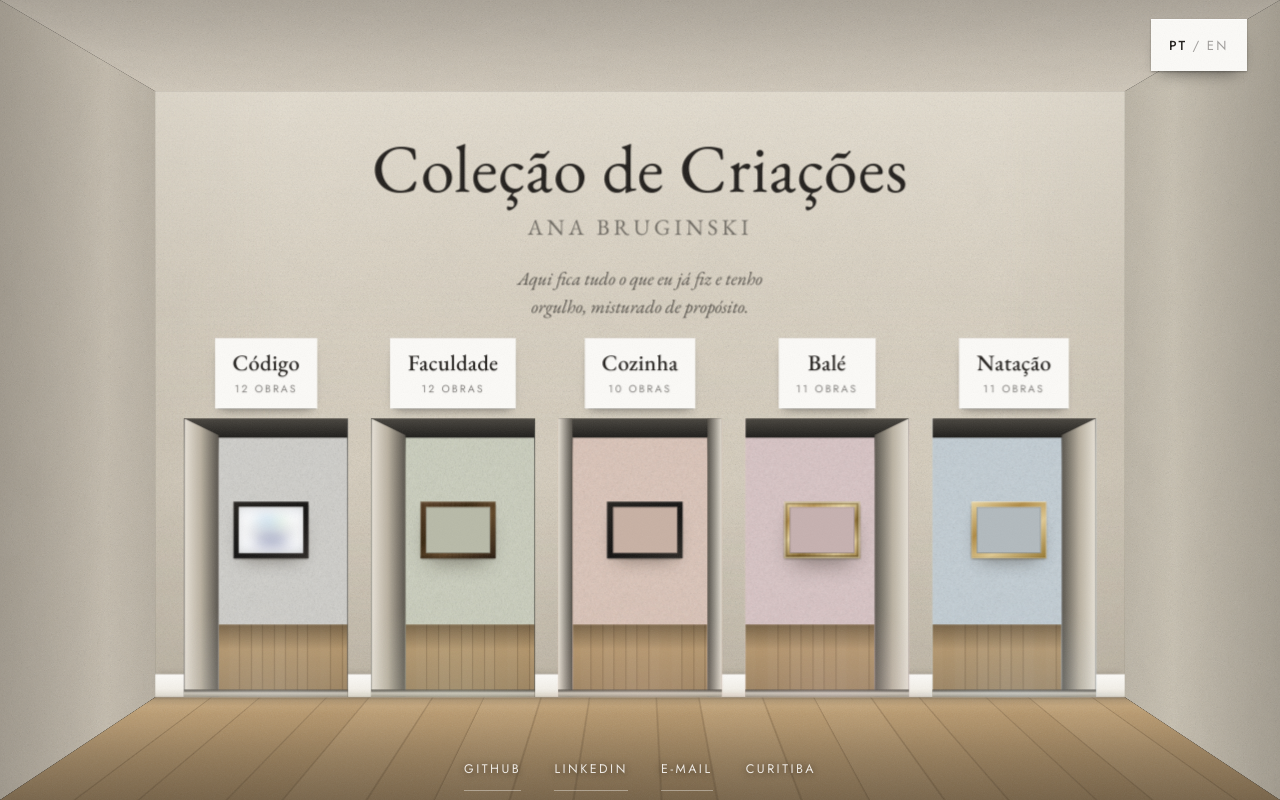
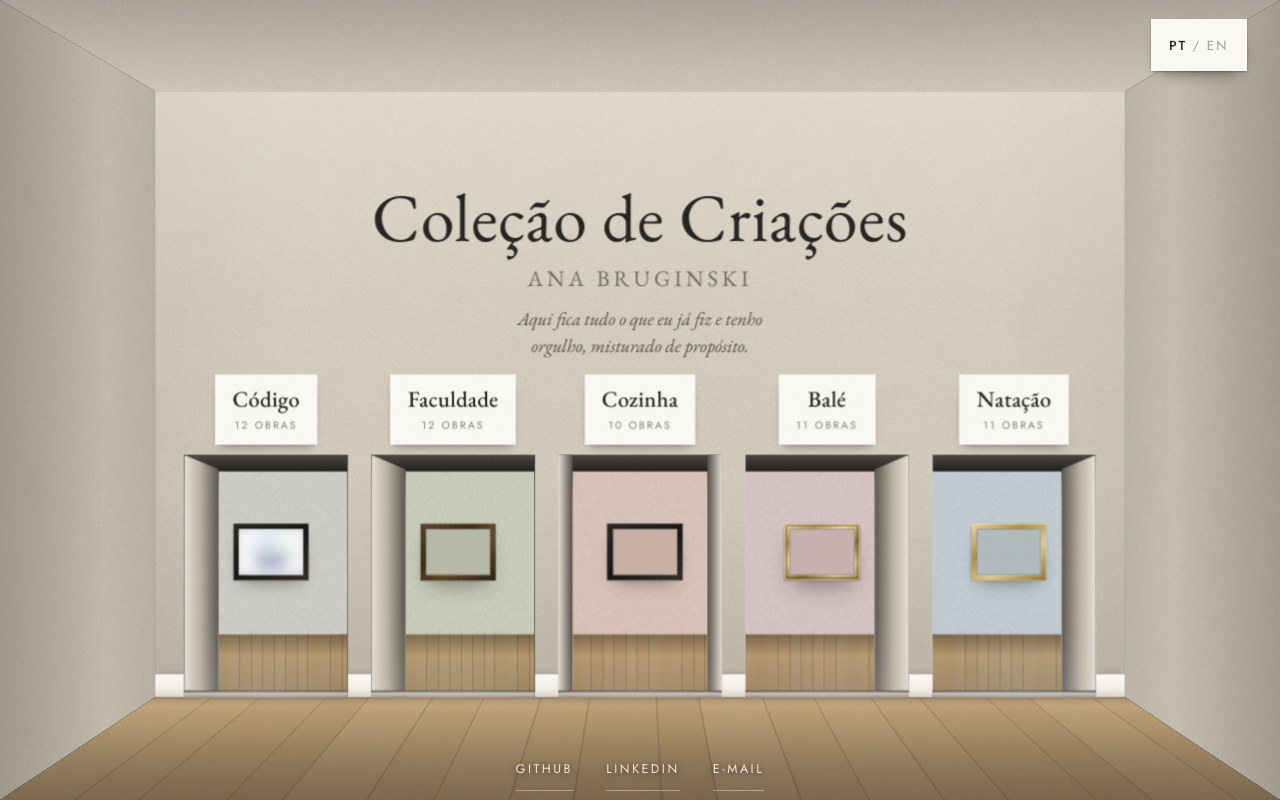
Before and after one commit to Ana-Bruginski/Colecao-de-criacoes, a plain HTML site: page index.html in a window 1280 px wide. Drawn offline with Linux system fonts and the light colour scheme.

Commit message:
Correção de tamanho/letras

```diff
--- a/css/saguao.css
+++ b/css/saguao.css
@@ -53,9 +53,14 @@
   flex-direction:column;
   align-items:center;
   justify-content:flex-end;
-  gap:clamp(14px, 3vh, 40px);
-  padding-top:clamp(20px, 6vh, 70px);
+  gap:clamp(10px, 2.4vh, 36px);
+  padding-top:clamp(14px, 4vh, 60px);
 }
+
+/* A fileira de portas cede altura antes do texto: numa janela
+   baixa é melhor a porta encolher do que o título ser cortado. */
+.saguao .portais{ flex:0 1 auto; min-height:0 }
+.saguao-texto{ flex:0 0 auto }
 
 /* ---------- 1. texto de parede ---------- */
 
@@ -70,12 +75,16 @@
   color:var(--tinta-saguao);
 }
 
+/* O tamanho é limitado pela largura E pela altura. Só por largura,
+   numa janela larga e baixa o título passava de 130px, o conteúdo
+   ficava mais alto que a parede e — como a coluna é ancorada
+   embaixo — o que sobrava escapava por cima e era cortado. */
 .saguao-texto h1{
   margin:0;
   font-family:var(--display);
   font-weight:400;
-  font-size:clamp(2.8rem, 7vw, 6rem);
-  line-height:1.02;
+  font-size:min(clamp(2.4rem, 7vw, 6rem), 11.5vh);
+  line-height:1.06;
   letter-spacing:.012em;
   text-wrap:balance;
 }
@@ -84,18 +93,18 @@
   margin:.42em 0 0;
   font-family:var(--display);
   font-weight:400;
-  font-size:clamp(1.3rem, 2.3vw, 1.9rem);
+  font-size:min(clamp(1.05rem, 2.3vw, 1.9rem), 3.8vh);
   letter-spacing:.18em;
   text-transform:uppercase;
   color:color-mix(in srgb, var(--tinta-saguao) 58%, transparent);
 }
 
 .saguao-abertura{
-  margin:1.25em auto 0;
+  margin:clamp(.5em, 2vh, 1.25em) auto 0;
   max-width:44ch;
   font-family:var(--display);
   font-style:italic;
-  font-size:clamp(1.3rem, 1.9vw, 1.65rem);
+  font-size:min(clamp(1.05rem, 1.9vw, 1.65rem), 3.1vh);
   line-height:1.5;
   color:color-mix(in srgb, var(--tinta-saguao) 72%, transparent);
   text-wrap:balance;
@@ -142,7 +151,7 @@
     clamp(150px, 17vw, 290px),
     calc((94vw - (var(--n-salas, 5) - 1) * var(--vao-portais, 2.4vw)) / var(--n-salas, 5))
   );
-  height:clamp(230px, 46vh, 470px);
+  height:clamp(180px, 40vh, 470px);
   background:var(--parede);
   /* A boca do vão. A sombra que cai de dentro da verga é o que
      separa buraco de retângulo pintado: forte no topo, longa, e
--- a/dados/museu.json
+++ b/dados/museu.json
@@ -4,7 +4,6 @@
     "autora": "Ana Bruginski",
     "abertura_pt": "Aqui fica tudo o que eu já fiz e tenho orgulho, misturado de propósito.",
     "abertura_en": "Everything I have made and am proud of, deliberately mixed together.",
-    "cidade": "Curitiba",
     "links": [
       {
         "rotulo": "GitHub",
```
